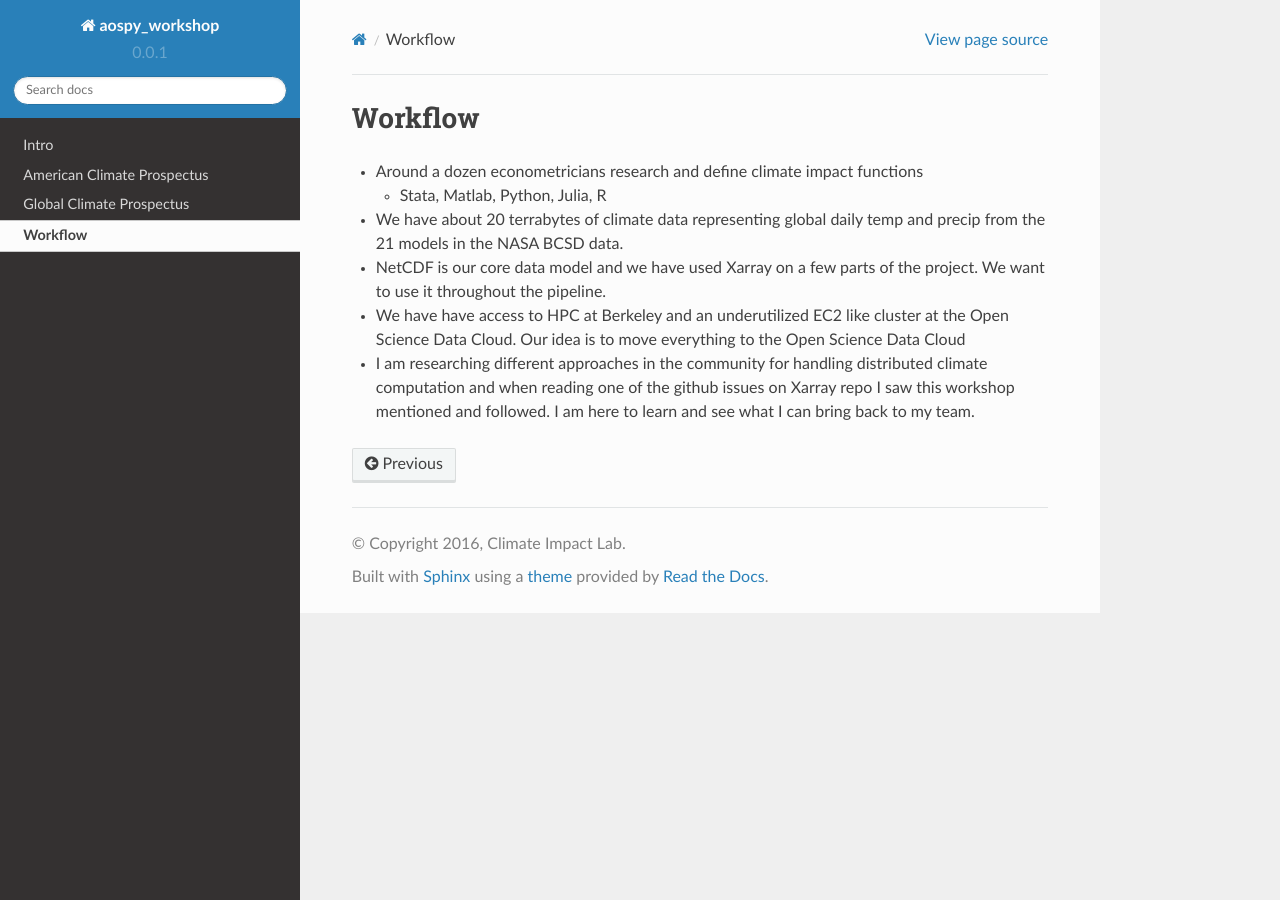
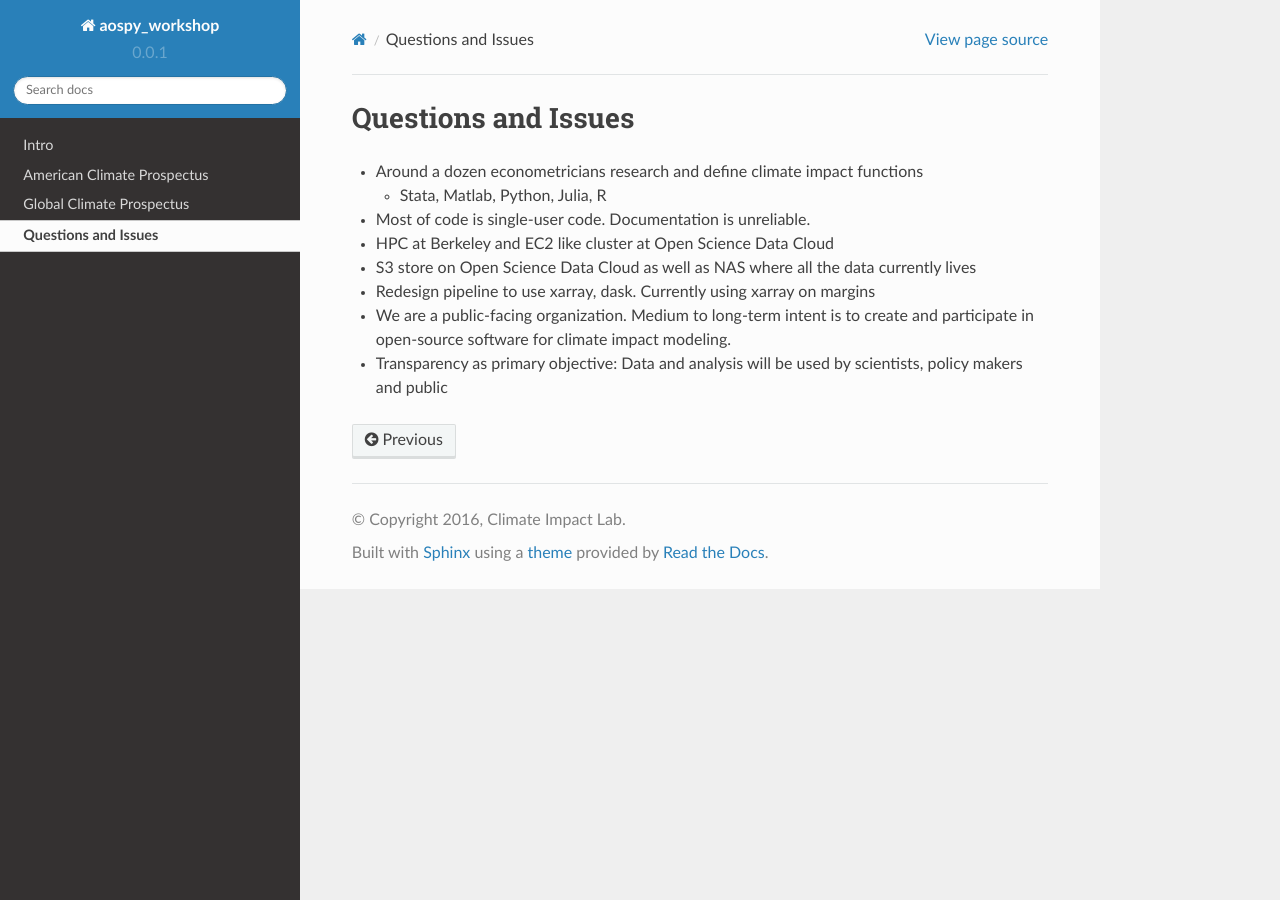
Before and after one commit to ClimateImpactLab/aospy_workshop, a Sphinx documentation site: the page built from docs/workflow.rst, in a window 1280 px wide. Built offline with Sphinx 7.4.7 and the Read the Docs theme 2.0.0, drawn with Linux system fonts in a browser that asks for light colours.

Commit message:
update workflow.rst

```diff
--- a/docs/workflow.rst
+++ b/docs/workflow.rst
@@ -1,7 +1,7 @@
 .. workflow
 
-Workflow
-========
+Questions and Issues
+====================
 
 
 * Around a dozen econometricians research and define climate impact functions
@@ -9,13 +9,17 @@ Workflow
   * Stata, Matlab, Python, Julia, R
 
 
-* We have about 20 terrabytes of climate data representing global daily temp and precip from the 21 models in the NASA BCSD data.
+* Most of code is single-user code. Documentation is unreliable.
 
 
-* NetCDF is our core data model and we have used Xarray on a few parts of the project. We want to use it throughout the pipeline.
+* HPC at Berkeley and EC2 like cluster at Open Science Data Cloud
 
 
-* We have have access to HPC at Berkeley and an underutilized EC2 like cluster at the Open Science Data Cloud. Our idea is to move everything to the Open Science Data Cloud
+* S3 store on Open Science Data Cloud as well as NAS where all the data currently lives
 
 
-* I am researching different approaches in the community for handling distributed climate computation and when reading one of the github issues on Xarray repo I saw this workshop mentioned and followed. I am here to learn and see what I can bring back to my team.
+* Redesign pipeline to use xarray, dask. Currently using xarray on margins
+
+* We are a public-facing organization. Medium to long-term intent is to create and participate in open-source software for climate impact modeling.
+
+* Transparency as primary objective: Data and analysis will be used by scientists, policy makers and public
```
